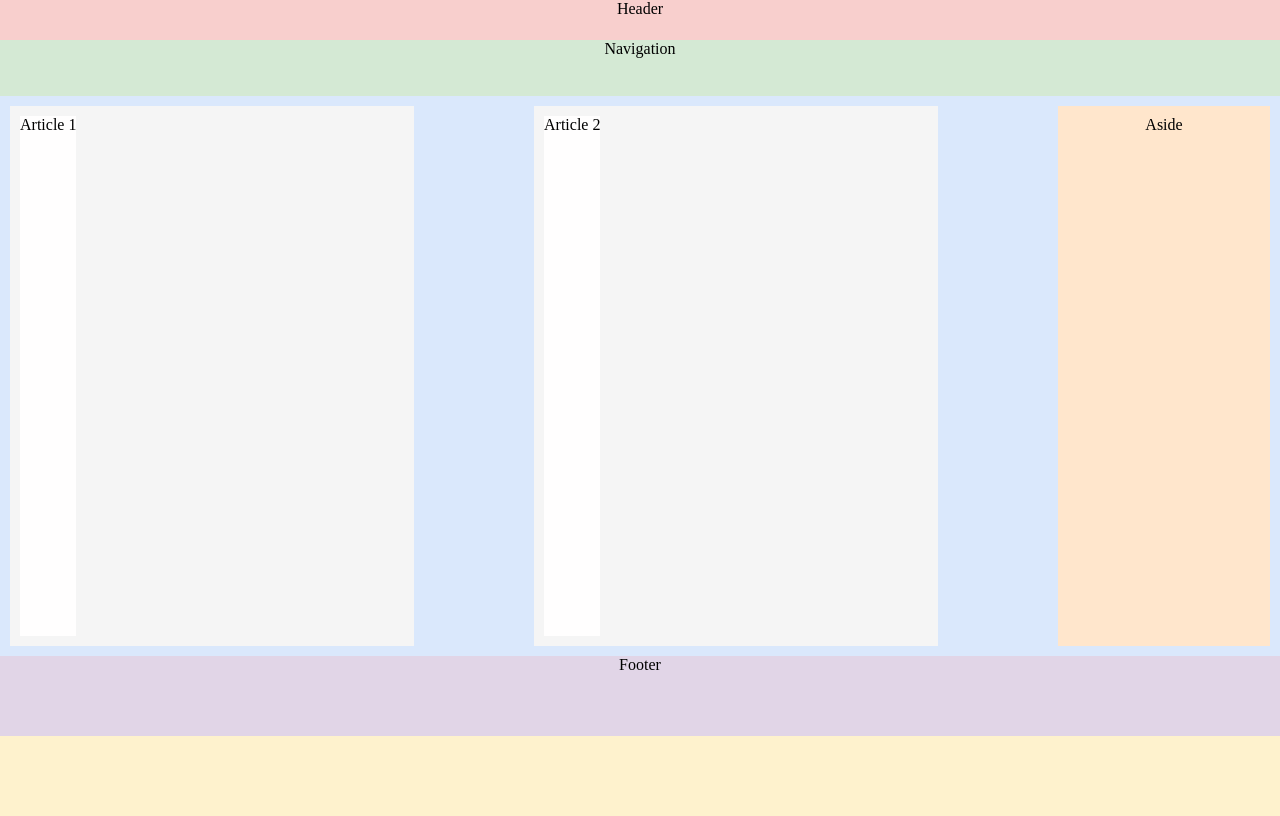
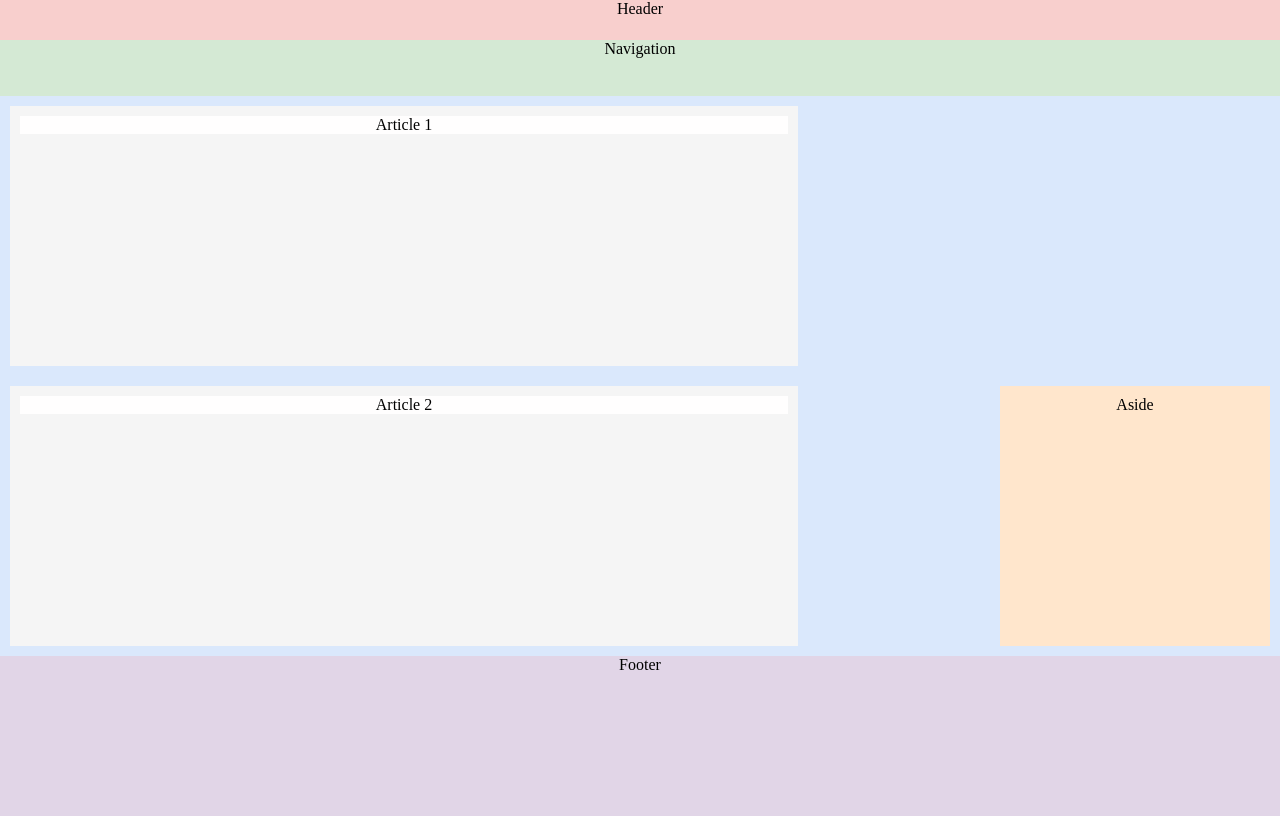
Before and after one commit to MeneerAlex/meneeralex.github.io, a plain HTML site: page index.html in a window 1280 px wide. Drawn offline with Linux system fonts and the light colour scheme.

Commit message:
feat:css weer beter

```diff
--- a/style.css
+++ b/style.css
@@ -22,6 +22,7 @@ nav {
 
 main {
     display: flex;
+    flex-wrap: wrap;
     background-color: #dae8fc;
     justify-content: space-between;
     height: 70vh;
@@ -32,22 +33,20 @@ main>* {
     padding: 10px;
 }
 section {
-    display: flex;
     background-color: #f5f5f5;
-    width: 30%;
+    width: 60%;
 }
 
 article {
     background-color: #fffefe;
-
 }
 
 aside {
     background-color: #ffe6cc;
-    width: 15%;
+    width: 250px;
 }
 
 footer {
     background-color: #e1d5e7;
-    height: 10vh;
+    height: 20vh;
 }
```
